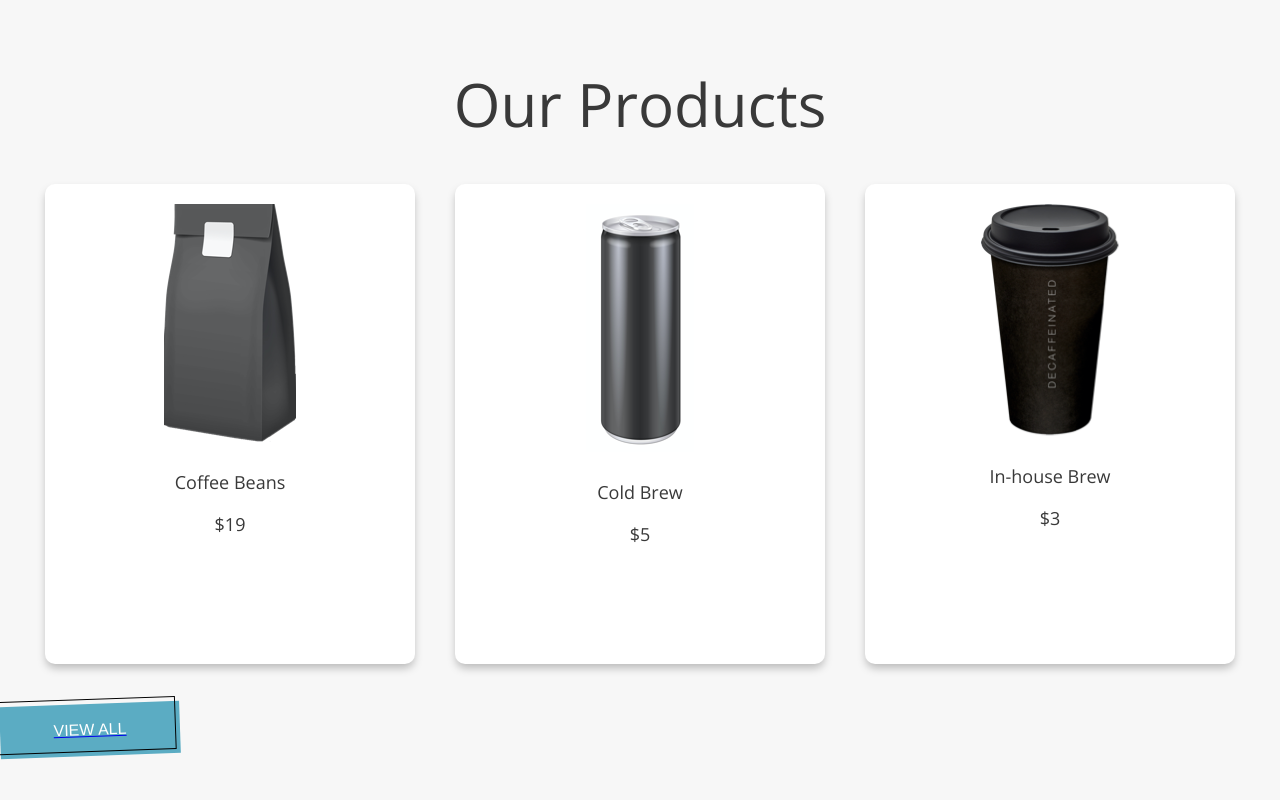
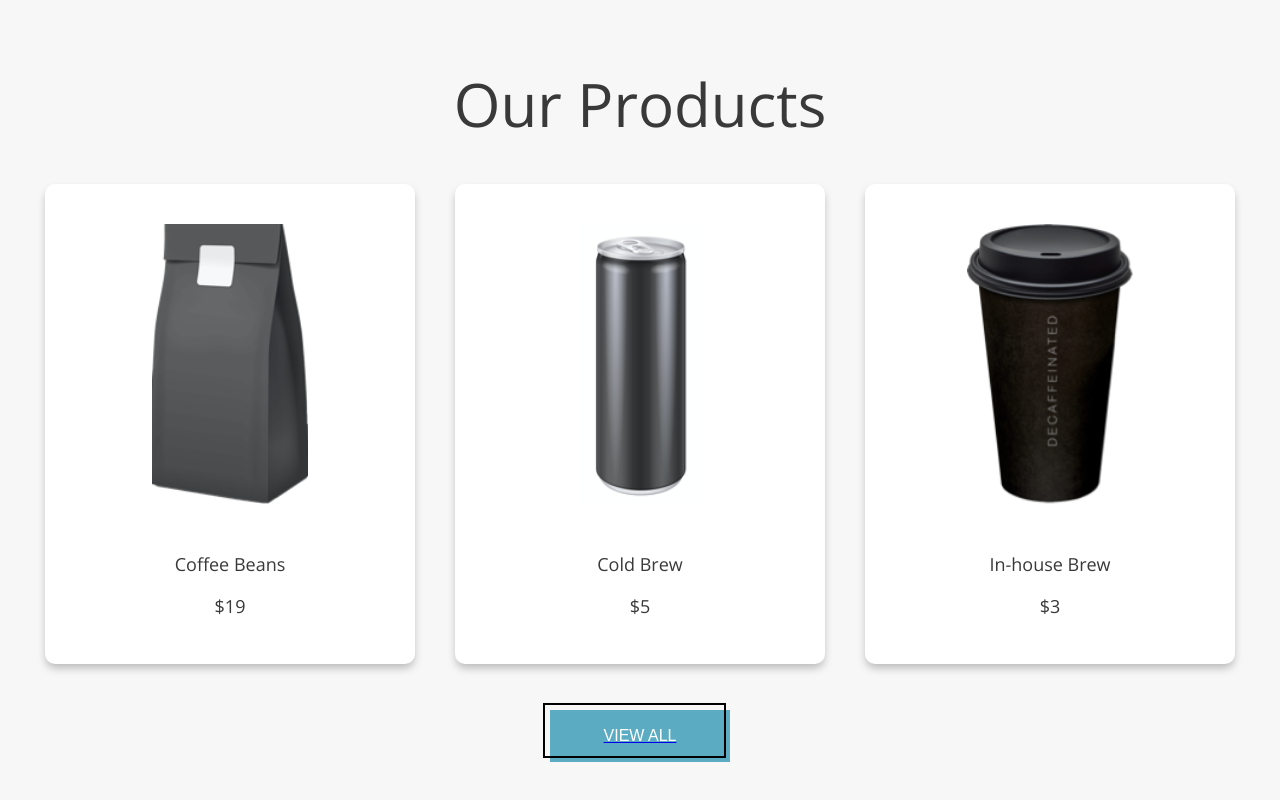
Before and after one commit to afreen009/sprint2, a plain HTML site: page index.html in a window 1280 px wide. Shown: the part 710-1510 px from the top of the page. Drawn offline with nearby package versions, Linux system fonts and the light colour scheme.

Commit message:
button styles

```diff
--- a/index.html
+++ b/index.html
@@ -78,11 +78,12 @@
                       class="product-img inhouse-brew"
                     />
                 </a>
-                <p>In-house Brew</p>
-                <p class="product-price">$3</p>
+                    <p>In-house Brew</p>
+                <p>$3</p>
+
             </section>
         </div>
-        <div>
+        <div class="products__section--btn">
             <a href="./pages/menu.html">
                 <button class="btn" >
                     VIEW ALL
@@ -104,12 +105,8 @@
                 <img class="ordercode__section--img" src="./assets/images/coffee-beans.svg" alt="coffee-beans image">
                 <img class="ordercode__section--img" src="./assets/images/coffee-cup.svg" alt="coffee-cup svg">
             </div>
-            <!-- <div class="ordercode__section--right"> -->
                 <img class="ordercode__section--right" src="./assets/images/coldbrewbackground.png" alt="coldbrew background image">
-            <!-- </div> -->
-            <!-- <div class="ordercode__divider">
-                <a>Get 20% off your first order with code: <span class="rdercode__divider--discount">FirstNitro</span> </a>
-            </div> -->
+
         </section>
         </article>
 
--- a/scss/partials/_globals.scss
+++ b/scss/partials/_globals.scss
@@ -28,7 +28,8 @@ p {
     padding: 20px;
     text-decoration: none;
     font-size: 21px;
-    border: 0 solid #E5E7EB;
+    // border: 0 solid #E5E7EB;
+
     box-sizing: border-box;
     display: flex;
     font-size: 1rem;
@@ -39,7 +40,6 @@ p {
     text-align: center;
     position: relative;
     cursor: pointer;
-    transform: rotate(-2deg);
     user-select: none;
     -webkit-user-select: none;
     touch-action: manipulation;
@@ -53,6 +53,8 @@ p {
   content: '';
   position: absolute;
   border: 1px solid #000000;
+  border-width: 2px;
+  text-decoration: none;
   bottom: 4px;
   right: 4px;
   width: calc(100% - 1px);
@@ -60,6 +62,6 @@ p {
 }
 
 .btn:hover:after{
-    bottom: 2px;
+  bottom: 2px;
   left: 2px;
 }
--- a/scss/partials/landing.scss
+++ b/scss/partials/landing.scss
@@ -57,6 +57,7 @@
     font-weight: 400;
     color: #393939;
 
+
     &--div {
        width: 100vw;
        display: flex;
@@ -64,7 +65,10 @@
        background-color:#F7F7F7;
        padding: 10px 0px 20px 0px;
     }
-
+    &--card img {
+        height: 280px;
+        padding: 20px;
+    }
     &--card{
        display: inline-block;
        width: 330px;
@@ -75,7 +79,12 @@
        border-radius: 10px;
        box-shadow: 0 5px 9px -1px rgba(0,0,0,0.25);
     }
+    &--btn {
+        display: inline-flex;
+    }
 }
+
+
 
 // .products-div{
 //     // display: inline-block;
```
Also changed, not shown: scss/partials/landing.css, 1 other file.
